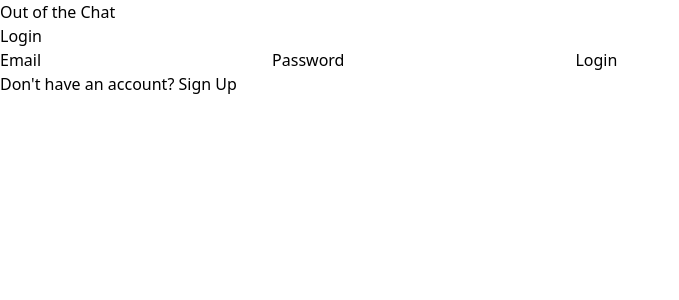
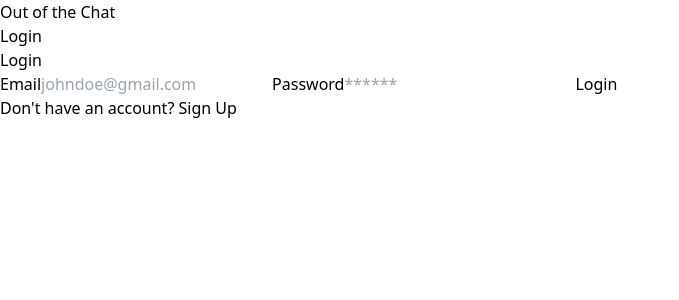
Before and after one commit to squach28/out-of-the-chat, a React (Vite) app in the folder frontend/: page /login in a window 1280 px wide. Shown: the top 300 px of the page, without its empty margins (0-679 px from the left). Built offline with nearby package versions, Linux system fonts and the light colour scheme; no server answers.

Commit message:
add login functionality to login form, added loading for sign up form

```diff
--- a/frontend/src/components/LoginForm.tsx
+++ b/frontend/src/components/LoginForm.tsx
@@ -1,11 +1,59 @@
+import { useState } from "react"
+import { LoginCredential } from "../types/LoginCredential"
+import validator from "validator"
+import { getAuth, signInWithEmailAndPassword } from "firebase/auth"
+
 const LoginForm = () => {
+    const [loginCredential, setLoginCredential] = useState<LoginCredential>({
+        email: '',
+        password: ''
+    })
+    const auth = getAuth()
+
+    const onInputChange = (e: React.ChangeEvent<HTMLInputElement>) => {
+        setLoginCredential({
+            ...loginCredential,
+            [e.target.name]: e.target.value
+        })
+    }
+
+    const login = async (loginCredential: LoginCredential) => {
+        try {
+            const userCredential = await signInWithEmailAndPassword(auth, loginCredential.email, loginCredential.password)
+            return userCredential.user
+        } catch(e) {
+            return null
+        }
+
+    }
+
+    const validateLogin = (login: LoginCredential) => {
+        if(validator.isEmpty(login.email) || validator.isEmpty(login.password)) {
+            return false
+        }
+        if(!validator.isEmail(login.email)) {
+            return false
+        }
+        return true
+    }
+
+    const onLoginClick = async (e: React.MouseEvent<HTMLButtonElement>) => {
+        e.preventDefault()
+        if(validateLogin(loginCredential)) {
+            const user = await login(loginCredential)
+            if(user === null) {
+                console.log('wrong password')
+            }
+        }
+    }
     return (
         <form className="flex flex-col p-4 gap-2" action="">
+            <h1 className="text-3xl font-bold my-2">Login</h1>
             <label htmlFor="email">Email</label>
-            <input id="email" className="border p-1" type="email" />
+            <input id="email" name="email" className="border p-1" type="email" onChange={onInputChange} placeholder="johndoe@gmail.com" />
             <label htmlFor="password">Password</label>
-            <input id="password" className="border p-1" type="password" />
-            <button>Login</button>
+            <input id="password" name="password" className="border p-1" type="password" onChange={onInputChange} placeholder="******"/>
+            <button className="font-bold rounded-md bg-green-200 shadow-md px-1 py-2 my-2" onClick={onLoginClick}>Login</button>
         </form>
     )
 }
--- a/frontend/src/components/SignupForm.tsx
+++ b/frontend/src/components/SignupForm.tsx
@@ -12,6 +12,7 @@ const SignupForm = () => {
         password: '',
         confirmPassword: ''
     })
+    const [loading, setLoading] = useState(false)
     const auth = getAuth()
 
     // handle any input change in form and update registration object
@@ -45,7 +46,7 @@ const SignupForm = () => {
     }
 
     // validate all fields in registration object
-    const validateRegistration = (): boolean => {
+    const validateRegistration = (registration: Registration): boolean => {
         if(
             validator.isEmpty(registration.firstName) ||
             validator.isEmpty(registration.lastName) ||
@@ -68,7 +69,8 @@ const SignupForm = () => {
     // handle sign up click
     const onSignupClick = async (e: React.MouseEvent<HTMLButtonElement>) => {
         e.preventDefault()
-        if(validateRegistration()) {
+        setLoading(true)
+        if(validateRegistration(registration)) {
             const user = await signup(registration)
             await sendVerificationEmail(user)
         }
@@ -87,7 +89,7 @@ const SignupForm = () => {
             <input id="password" name="password" className="border p-1" type="password" onChange={onInputChange} placeholder="******" />
             <label htmlFor="confirmPassword" className="font-bold">Confirm Password</label>
             <input id="confirmPassword" name="confirmPassword" className="border p-1" type="password" onChange={onInputChange} placeholder="******" />
-            <button className="font-bold rounded-md bg-green-200 shadow-md px-1 py-2 my-2" onClick={onSignupClick}>Sign Up</button>
+            <button className="font-bold rounded-md bg-green-200 shadow-md px-1 py-2 my-2" disabled={loading} onClick={onSignupClick}>{loading ? 'Loading...' : 'Sign Up'}</button>
         </form>
     )
 }
--- /dev/null
+++ b/frontend/src/types/LoginCredential.ts
@@ -0,0 +1,4 @@
+export type Login = {
+    email: string
+    password: string
+}
```
Also changed, not shown: frontend/src/types/Registration.ts (+4 -4 lines).
